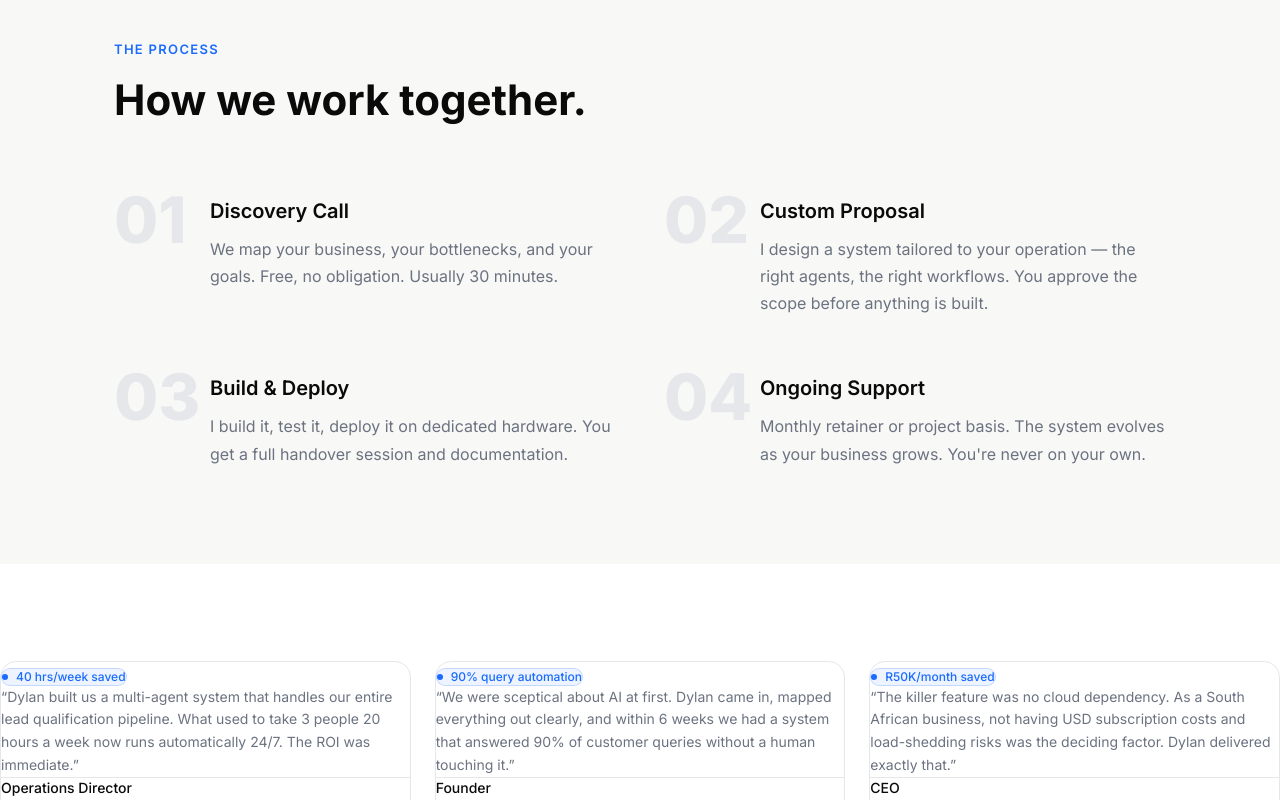
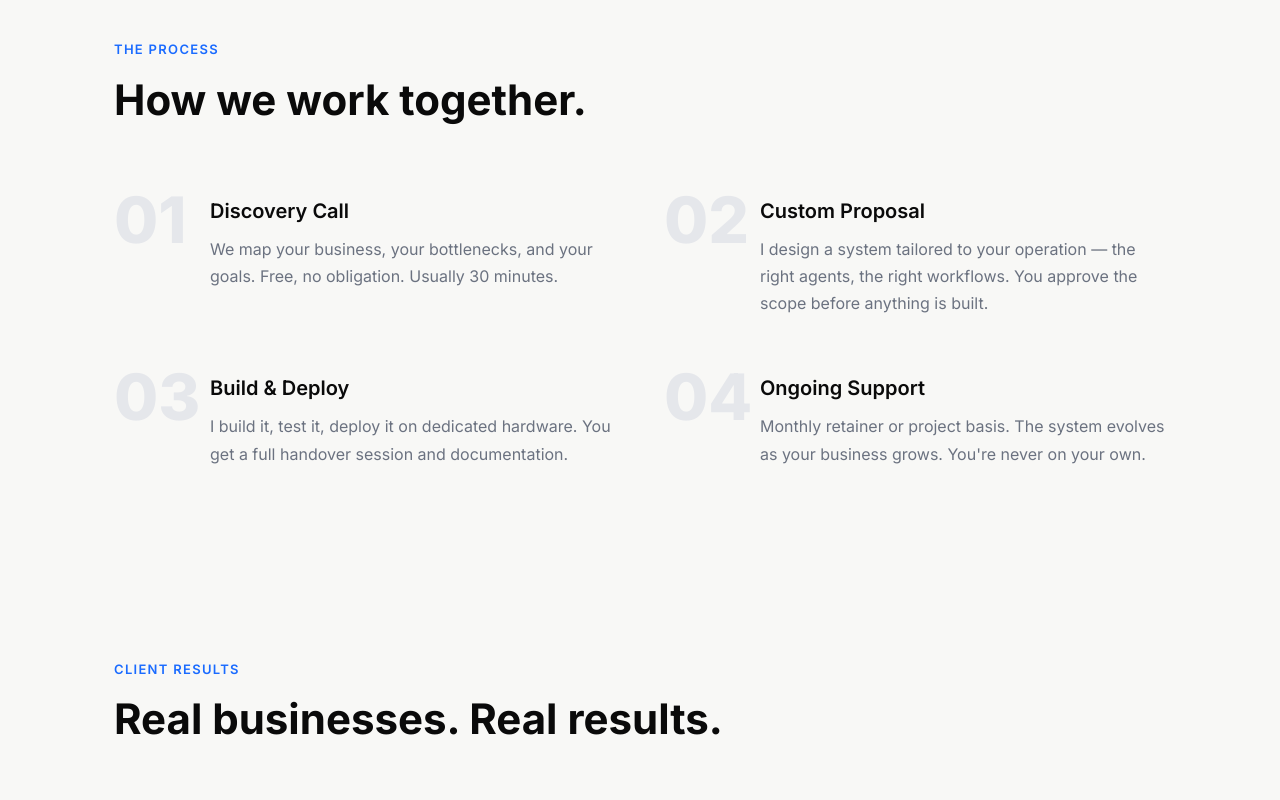
Before and after one commit to DylanWichmannAI/dylanwichmannai-v2, a Next.js app: page / in a window 1280 px wide. Shown: the part 2000-2800 px from the top of the page. Built offline with nearby package versions, Linux system fonts and the light colour scheme; a web font is replaced by a local one.

Commit message:
fix: body background white, Results rewrite static, root cause resolved

```diff
--- a/app/layout.tsx
+++ b/app/layout.tsx
@@ -59,7 +59,7 @@ export default function RootLayout({
           href="https://api.fontshare.com/v2/css?f[]=clash-display@700,600,500,400&display=swap"
         />
       </head>
-      <body className="bg-[#0A0A0A] text-white font-sans overflow-x-hidden">
+      <body className="bg-white text-[#0A0A0A] font-sans overflow-x-hidden">
         <CustomCursor />
         <Navigation />
         <ClientLayout>{children}</ClientLayout>
--- a/components/sections/Results.tsx
+++ b/components/sections/Results.tsx
@@ -1,125 +1,67 @@
-'use client';
-
-import { useRef } from 'react';
-import { useGSAP } from '@gsap/react';
-import { gsap } from 'gsap';
-import { ScrollTrigger } from 'gsap/ScrollTrigger';
-
 const TESTIMONIALS = [
   {
-    quote:
-      "Dylan built us a multi-agent system that handles our entire lead qualification pipeline. What used to take 3 people 20 hours a week now runs automatically 24/7. The ROI was immediate.",
-    author: 'Operations Director',
-    company: 'Cape Town SMB',
-    result: '40 hrs/week saved',
+    quote: "Dylan built us a multi-agent system that handles our entire lead qualification pipeline. What used to take 3 people 20 hours a week now runs automatically 24/7. The ROI was immediate.",
+    author: "Operations Director",
+    company: "Cape Town SMB",
+    result: "40 hrs/week saved",
+    before: "3 staff, 20hrs/week",
+    after: "1 AI agent, zero errors"
   },
   {
-    quote:
-      "We were sceptical about AI at first. Dylan came in, mapped everything out clearly, and within 6 weeks we had a system that answered 90% of customer queries without a human touching it.",
-    author: 'Founder',
-    company: 'E-commerce Brand, SA',
-    result: '90% query automation',
+    quote: "We were sceptical about AI at first. Dylan came in, mapped everything out clearly, and within 6 weeks we had a system that answered 90% of customer queries without a human touching it.",
+    author: "Founder",
+    company: "E-commerce Brand, SA",
+    result: "90% query automation",
+    before: "Manual support team",
+    after: "2min average, 24/7"
   },
   {
-    quote:
-      "The killer feature was no cloud dependency. As a South African business, not having USD subscription costs and load-shedding risks was the deciding factor. Dylan delivered exactly that.",
-    author: 'CEO',
-    company: 'Professional Services, JHB',
-    result: 'R50K/month saved',
-  },
+    quote: "The killer feature was no cloud dependency. As a South African business, not having USD subscription costs and load-shedding risks was the deciding factor. Dylan delivered exactly that.",
+    author: "CEO",
+    company: "Professional Services, JHB",
+    result: "R50K/month saved",
+    before: "R50K/month SaaS stack",
+    after: "R5K/month system cost"
+  }
 ];
 
 export default function Results() {
-  const containerRef = useRef<HTMLElement>(null);
-
-  useGSAP(
-    () => {
-      gsap.registerPlugin(ScrollTrigger);
-      if (window.matchMedia('(prefers-reduced-motion: reduce)').matches) return;
-
-      gsap.from('.results-heading', {
-        y: 30,
-        opacity: 0,
-        duration: 0.7,
-        ease: 'power3.out',
-        scrollTrigger: {
-          trigger: '.results-heading',
-          start: 'top 85%',
-          toggleActions: 'play none none reverse',
-        },
-      });
-
-      return () => ScrollTrigger.getAll().forEach((t) => t.kill());
-    },
-    { scope: containerRef }
-  );
-
   return (
-    <section
-      ref={containerRef}
-      id="results"
-      className="bg-white py-32 px-6 overflow-hidden"
-    >
-      <div className="max-w-[1280px] mx-auto">
-
-        <div className="results-heading mb-16">
-          <p className="text-[#1A6BFF] text-sm font-medium tracking-[0.2em] uppercase mb-4">
-            Results
-          </p>
-          <h2
-            className="font-bold text-[#0A0A0A]"
-            style={{
-              fontFamily: 'var(--font-clash-display), Space Grotesk, sans-serif',
-              fontSize: 'clamp(2rem, 4vw, 3.5rem)',
-            }}
-          >
-            Real businesses. Real results.
-          </h2>
-        </div>
-
-        {/* Testimonial cards */}
-        <div className="grid grid-cols-1 md:grid-cols-3 gap-6 mb-16">
+    <section id="results" style={{ padding: '96px 0', backgroundColor: '#F8F8F6' }}>
+      <div style={{ maxWidth: '1100px', margin: '0 auto', padding: '0 24px' }}>
+        <p style={{ fontSize: '13px', fontWeight: 600, letterSpacing: '0.1em', textTransform: 'uppercase', color: '#1A6BFF', marginBottom: '16px' }}>
+          Client Results
+        </p>
+        <h2 style={{ fontSize: '42px', fontWeight: 700, color: '#0A0A0A', marginBottom: '64px', lineHeight: 1.15 }}>
+          Real businesses. Real results.
+        </h2>
+        <div style={{ display: 'grid', gridTemplateColumns: 'repeat(auto-fit, minmax(300px, 1fr))', gap: '32px' }}>
           {TESTIMONIALS.map((t, i) => (
-            <div
-              key={i}
-              className="p-8 bg-white border border-[#E5E7EB] rounded-2xl hover:border-[#1A6BFF]/30 hover:shadow-sm transition-all duration-300"
-            >
-              {/* Result badge */}
-              <div className="inline-flex items-center gap-2 bg-[#1A6BFF]/8 border border-[#1A6BFF]/20 rounded-full px-3 py-1 mb-6">
-                <span className="w-1.5 h-1.5 rounded-full bg-[#1A6BFF]" />
-                <span className="text-[#1A6BFF] text-xs font-medium">{t.result}</span>
+            <div key={i} style={{
+              backgroundColor: '#FFFFFF',
+              border: '1px solid #E5E7EB',
+              borderRadius: '12px',
+              padding: '32px',
+              display: 'flex',
+              flexDirection: 'column',
+              gap: '24px'
+            }}>
+              <p style={{ fontSize: '16px', color: '#374151', lineHeight: 1.7, fontStyle: 'italic' }}>
+                &ldquo;{t.quote}&rdquo;
+              </p>
+              <div style={{ display: 'flex', gap: '24px', padding: '16px 0', borderTop: '1px solid #F3F4F6', borderBottom: '1px solid #F3F4F6' }}>
+                <div>
+                  <p style={{ fontSize: '11px', color: '#9CA3AF', textTransform: 'uppercase', letterSpacing: '0.05em', marginBottom: '4px' }}>Before</p>
+                  <p style={{ fontSize: '13px', color: '#6B7280' }}>{t.before}</p>
+                </div>
+                <div style={{ borderLeft: '1px solid #E5E7EB', paddingLeft: '24px' }}>
+                  <p style={{ fontSize: '11px', color: '#1A6BFF', textTransform: 'uppercase', letterSpacing: '0.05em', marginBottom: '4px', fontWeight: 600 }}>After</p>
+                  <p style={{ fontSize: '13px', color: '#0A0A0A', fontWeight: 600 }}>{t.after}</p>
+                </div>
               </div>
-
-              <blockquote className="text-[#6B7280] text-sm leading-relaxed mb-6">
-                &ldquo;{t.quote}&rdquo;
-              </blockquote>
-
-              <div className="border-t border-[#E5E7EB] pt-4">
-                <p className="text-[#0A0A0A] text-sm font-medium">{t.author}</p>
-                <p className="text-[#9CA3AF] text-xs mt-0.5">{t.company}</p>
-              </div>
-            </div>
-          ))}
-        </div>
-
-        {/* Before/After strip */}
-        <div className="grid grid-cols-1 md:grid-cols-3 gap-4">
-          {[
-            { before: '3 staff on data entry', after: '1 AI agent, zero errors' },
-            { before: '4hr response time on queries', after: '2min average, 24/7' },
-            { before: 'R50K/month consultants', after: 'R5K/month system cost' },
-          ].map(({ before, after }, i) => (
-            <div key={i} className="p-6 bg-[#F8F8F6] border border-[#E5E7EB] rounded-xl">
-              <div className="flex items-start gap-4">
-                <div className="flex-1">
-                  <p className="text-[#9CA3AF] text-xs uppercase tracking-wider mb-1.5">Before</p>
-                  <p className="text-[#9CA3AF] text-sm line-through">{before}</p>
-                </div>
-                <span className="text-[#1A6BFF] text-lg mt-4">→</span>
-                <div className="flex-1">
-                  <p className="text-[#1A6BFF] text-xs uppercase tracking-wider mb-1.5">After</p>
-                  <p className="text-[#0A0A0A] text-sm font-medium">{after}</p>
-                </div>
+              <div>
+                <p style={{ fontSize: '14px', fontWeight: 600, color: '#0A0A0A' }}>{t.author}</p>
+                <p style={{ fontSize: '13px', color: '#6B7280' }}>{t.company}</p>
               </div>
             </div>
           ))}
```
